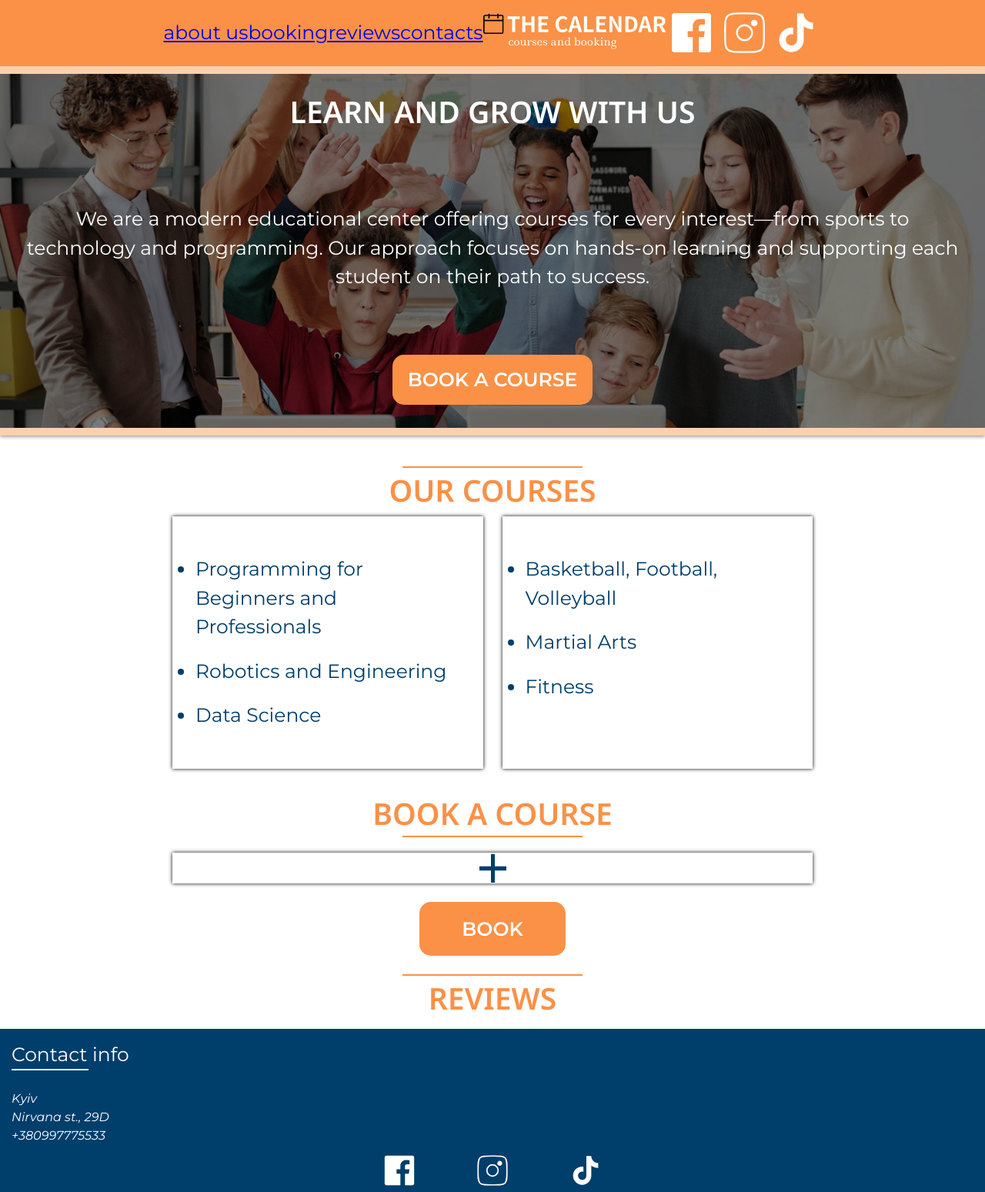
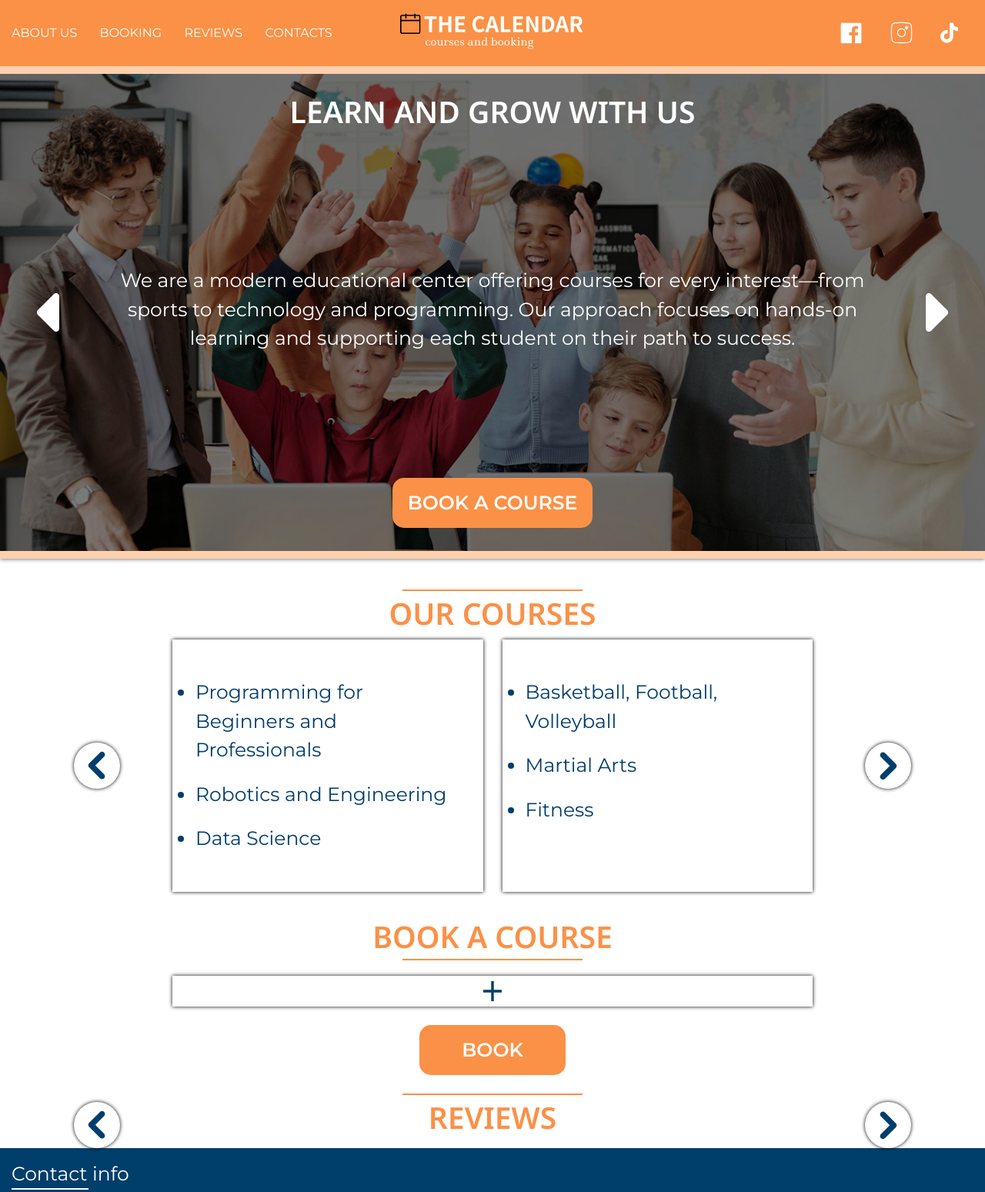
Before and after one commit to Sprite129/course-booking, a plain HTML site: page index.html in a window 1280 px wide. Shown: the top 1549 px of the page at 77% size. Drawn offline with Linux system fonts and the light colour scheme.

Commit message:
Responsive on main page for small laptops
Added responsive design for the laptops and other devices with the screen width of 1024px and larger.
Also fixed minor design inconsistencies: ("BOOK" and "BOOK A COURSE" buttons now have the same line height, fixed typing mistake in text on line 126 in index.html).

```diff
--- a/css/style.css
+++ b/css/style.css
@@ -228,6 +228,7 @@ hr {
     font-size: var(--font-size-0);
     font-family: "Montserrat", "Poppins", "Nunito Sans", "Segoe UI", "Helvetica Neue", Helvetica, Arial, sans-serif;
     font-weight: 600;
+    line-height: 1;
     padding: 13px 35px;
     border-radius: 10px;
     background-color: var(--main-color);
@@ -367,25 +368,48 @@ a.facebook-logo {
     .sticky-header {
         align-items: center;
         padding: 0 15px;
-        justify-content: center;
     }
 
     .pc-menu {
+        flex: 1 1 0;
         display: block;
+        font-size: var(--font-size--1);
     }
 
-    .pc-menu ul{
+    .pc-menu ul {
         display: flex;
+        justify-content: space-between;
+    }
+
+    .pc-menu a {
+        text-decoration: none;
+        text-transform: uppercase;
+        color: white;
+        transition: color 0.1s;
+    }
+
+    .pc-menu a:hover {
+        text-decoration: underline;
+    }
+
+    .pc-menu a:active {
+        color: var(--secondary-lighter);
+    }
+
+    .logo-container {
+        flex: 1 1 0;
+        text-align: center;
     }
 
     .pc-social-media {
+        flex: 1 1 0;
         display: flex;
-        width: 200px;
-        height: 10vh;
+        height: 35px;
+        justify-content: end;
     }
 
     .pc-social-media li {
-        flex: 1 1 0;
+        flex: 0.15 1 0;
         align-content: center;
     }
 
@@ -402,4 +426,139 @@ a.facebook-logo {
         width: 92%;
         height: 92%;
     }
+
+    .main-carousel-container {
+        height: 80vh;
+        anchor-name: --main-carousel;
+    }
+
+    .main-carousel-item {
+        padding: 20px 150px;
+    }
+
+    .main-carousel-controls {
+        display: flex;
+        margin: 0 auto;
+        width: 95%;
+        height: 60px;
+        justify-content: space-between;
+        position: absolute;
+        position-anchor: --main-carousel;
+        align-self: anchor-center;
+        justify-self: anchor-center;
+    }
+
+    .main-carousel-controls button {
+        aspect-ratio: 1;
+        border: none;
+        background-color: transparent;
+        background-image: url(../assets/controls/white-arrow.svg);
+        background-position: center;
+        background-repeat: no-repeat;
+        transition: transform 0.2s ease;
+    }
+
+    .main-carousel-controls button:first-child {
+        transform: scale(-1);
+    }
+
+    .main-carousel-controls button:hover:first-child {
+        transform: scale(-1.1);
+    }
+
+
+    .main-carousel-controls button:hover:last-child {
+        transform: scale(1.1);
+    }
+
+    #course-options, #reviews {
+        position: relative;
+    }
+
+    #course-option-carousel {
+        anchor-name: --course-option-anchor;
+    }
+
+    .carousel-controls {
+        display: flex;
+        margin: 0 auto;
+        width: 85%;
+        height: 60px;
+        justify-content: space-between;
+    }
+
+    .carousel-controls button {
+        aspect-ratio: 1;
+        border: none;
+        background-color: white;
+        box-shadow: 0 0 5px black;
+        border-radius: 100%;
+        background-image: url(../assets/controls/blue-arrow.svg);
+        background-repeat: no-repeat;
+        background-position: center;
+        background-size: cover;
+        transition: transform 0.2s ease;
+    }
+
+    .carousel-controls button:first-child {
+        transform: scale(-1);
+    }
+
+    .carousel-controls button:first-child:hover {
+        transform: scale(-1.1);
+    }
+
+    .carousel-controls button:last-child:hover {
+        transform: scale(1.1);
+    }
+
+    .carousel-controls button:active {
+        background-color: lightgray;
+    }
+
+    #course-option-carousel-controls {
+        position: absolute;
+        position-anchor: --course-option-anchor;
+        justify-self: anchor-center;
+        align-self: anchor-center;
+    }
+
+    .calendar-add-card {
+        background-size: 24px;
+    }
+
+    #reviews-carousel {
+        anchor-name: --reviews-anchor;
+    }
+
+    #reviews-carousel-controls {
+        position: absolute;
+        position-anchor: --reviews-anchor;
+        align-self: anchor-center;
+        justify-self: anchor-center;
+    }
+
+    .footer-social-media {
+        margin: 1vh 0;
+        width: 200px;
+        gap: 0;
+    }
+
+    .footer-container {
+        display: flex;
+        justify-content: space-between;
+    }
+
+    .pc-logo {
+        display: block;
+        align-self: center;
+    }
+
+    .pc-logo img {
+        width: 288px;
+    }
+
+    .footer-social-media a {
+        background-position: left;
+    }
 }
--- a/index.html
+++ b/index.html
@@ -60,7 +60,7 @@
             <nav class="pc-menu">
                 <ul class="list-wrap">
                     <li>
-                        <a href="#our-courses" class="link-button">about us</a>
+                        <a href="#top" class="link-button">about us</a>
                     </li>
                     <li>
                         <a href="#booking" class="link-button">booking</a>
@@ -123,7 +123,7 @@
                         <a href="#booking" class="link-button">book a course</a>
                     </div>
                     <div class="main-carousel-item">
-                        <h2>use out booking service</h2>
+                        <h2>use our booking service</h2>
                         <p>Use our convenient online calendar to book a course.</p>
                         <a href="#booking" class="link-button">book a course</a>
                     </div>
@@ -139,7 +139,7 @@
             <hr>
             <h2>Our courses</h2>
             <!-- Built the same way as the main carousel(except it uses list instead of individual divs and container) -->
-            <div class="carousel-container">
+            <div class="carousel-container" id="course-option-carousel">
                 <ul class="carousel-track">
                     <li class="carousel-container-courses">
                         <ul>
@@ -185,7 +185,7 @@
                     </li>
                 </ul>
             </div>
-            <div class="carousel-controls">
+            <div class="carousel-controls" id="course-option-carousel-controls">
                 <button id="courses-btn-l" class="carousel-button-l" aria-label="Scroll carousel to the left"></button>
                 <button id="courses-btn-r" class="carousel-button-r" aria-label="Scroll carousel to the right"></button>
             </div>
@@ -224,7 +224,7 @@
         <section id="reviews">
             <hr>
             <h2>reviews</h2>
-            <div class="carousel-container">
+            <div class="carousel-container" id="reviews-carousel">
                 <ul class="carousel-track">
                     <template>
                         <!-- Reviews will be loaded dynamically. This template will be cloned and inserted filled with data from json-server -->
@@ -239,7 +239,7 @@
                     </template>
                 </ul>
             </div>
-            <div class="carousel-controls">
+            <div class="carousel-controls" id="reviews-carousel-controls">
                 <button id="reviews-btn-l" class="carousel-button-l" aria-label="Scroll carousel to the left"></button>
                 <button id="reviews-btn-r" class="carousel-button-r" aria-label="Scroll carousel to the right"></button>
             </div>
```
